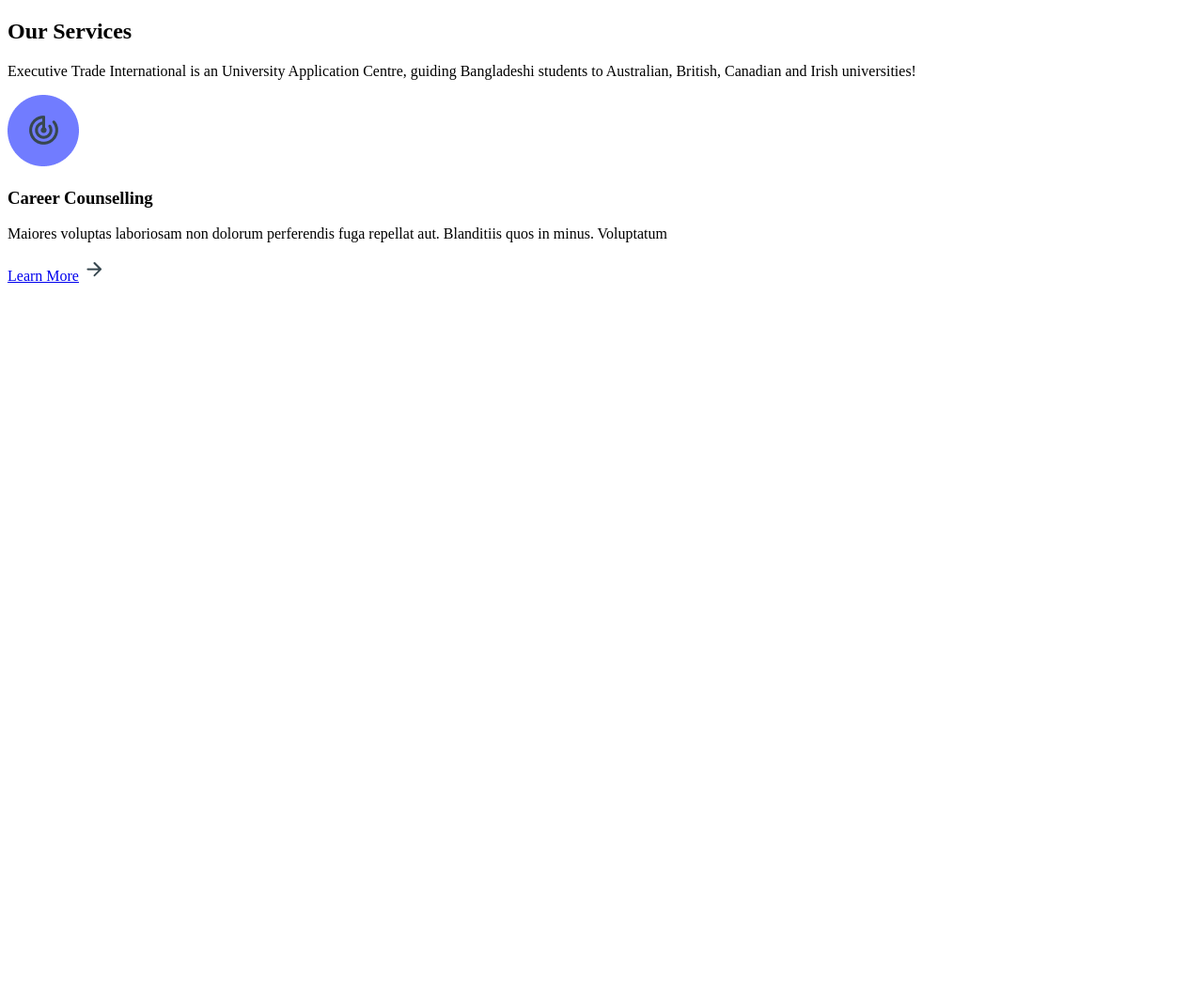
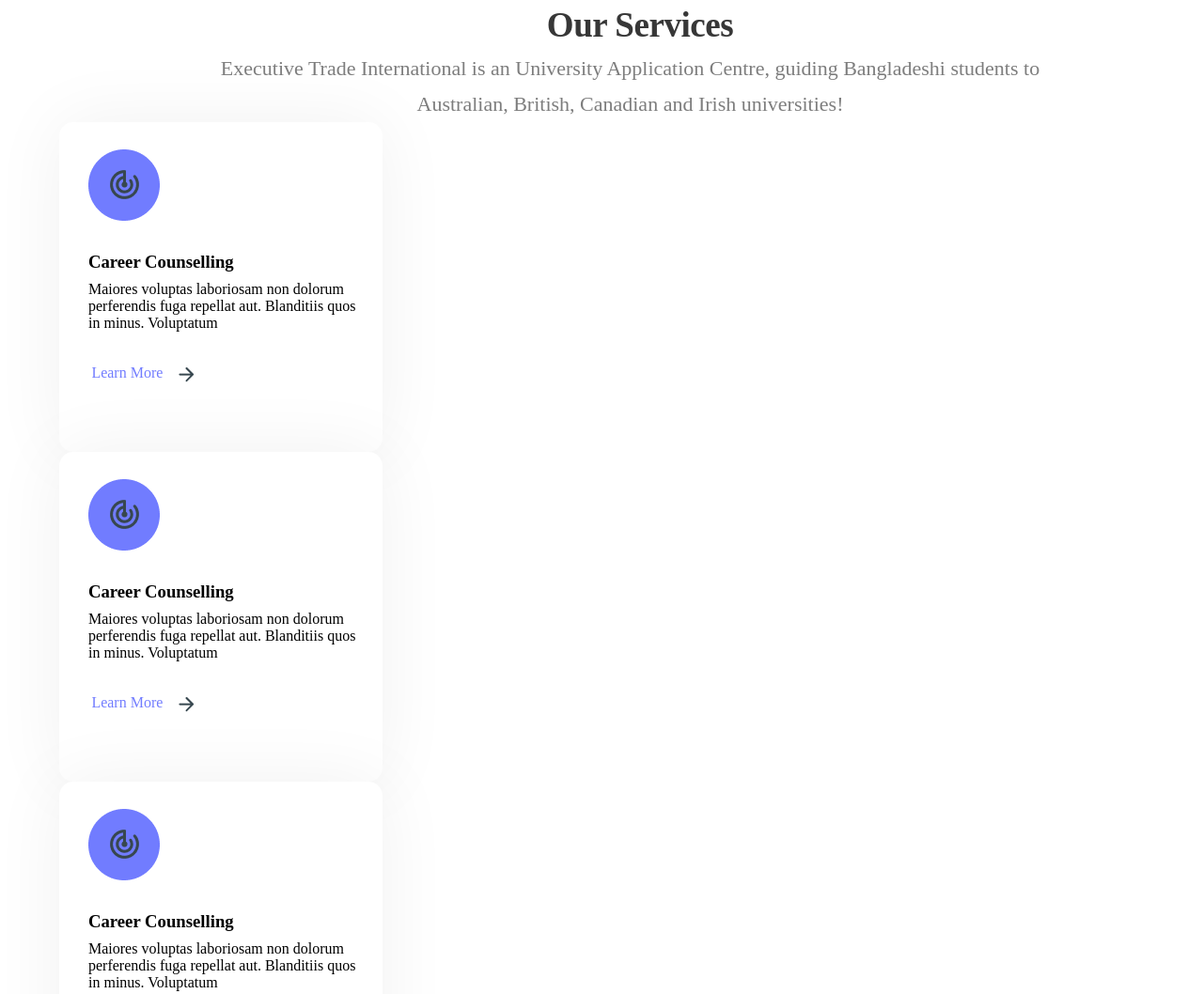
Before and after one commit to SHAVKATJON03/university, a plain HTML site: page index.html in a window 1280 px wide. Shown: the top 1058 px of the page at 94% size. Before the commit the page ends 800 px from the top, so only its background shows below. Drawn offline with Linux system fonts and the light colour scheme.

Commit message:
ozgartirish

```diff
--- a/css/main.css
+++ b/css/main.css
@@ -1,16 +1,66 @@
-*{
+* {
   padding: 0;
   margin: 0;
   box-sizing: border-box;
 }
-a{
+a {
   text-decoration: none;
   color: inherit;
+}
+img {
+  max-width: 100%;
 }
 ul {
   list-style: none;
 }
 .container {
+
   width: 1236px;
-    padding: 0 30px;
+  margin: 0 30px 0 63px;
 }
+.carer {
+  width: 344px;
+  height: 351px;
+  background: #ffffff;
+  box-shadow: 0px 0px 77px rgba(0, 0, 0, 0.06);
+  border-radius: 15px;
+}
+.foto1 {
+  margin: 29px 237px 29px 31px;
+}
+.carer h3 {
+  margin: 0px 34px 9px 31px;
+}
+.carer p {
+  margin: 9px 34px 9px 31px;
+  width: 296px;
+  font-weight: 500;
+  font-size: 16px;
+}
+.carer a {
+  color: #717cff;
+  position: absolute;
+  margin: 25.62px 34.38px 31px;
+}
+.strelka {
+  margin: 24px 0 0 123px;
+}
+.our h2 {
+  font-weight: 700;
+  font-size: 37px;
+  line-height: 54px;
+
+  text-align: center;
+  letter-spacing: -0.4625px;
+
+  color: #373737;
+}
+.our p {
+  margin-left: 133px;
+    width: 949px;
+    font-weight: 500;
+font-size: 22px;
+line-height: 38px;
+text-align: center;
+color: #7D7D7D;
+}
--- a/index.html
+++ b/index.html
@@ -5,21 +5,39 @@
     <meta http-equiv="X-UA-Compatible" content="IE=edge">
     <meta name="viewport" content="width=device-width, initial-scale=1.0">
     <title>Document</title>
+    <link rel="stylesheet" href="./css/main.css">
 </head>
 <body>
     <!-- Allayorov Shavkat main qismini bajarayapman -->
     <main>
        <div class="container">
-       <div>
+       <div class="our">
         <h2>Our Services</h2>
         <p>Executive Trade International is an University Application Centre, guiding Bangladeshi students to Australian, British, Canadian and Irish universities!</p>
        </div>
        <div>
-        <div>
-            <img src="./img/Group.png" alt="rasm">
+        <div class="carer">
+            <img class="foto1" src="./img/Group.png" alt="rasm">
             <h3>Career Counselling</h3>
             <p>Maiores voluptas laboriosam non dolorum perferendis fuga repellat aut. Blanditiis quos in minus. Voluptatum </p>
-            <a href="#">Learn More</a> <img src="./img/arrow_forward_24px.png" alt="icon">
+            <a href="#">Learn More</a>
+             <img class="strelka" src="./img/arrow_forward_24px.png" alt="icon">
+        </div>
+
+        <div class="carer">
+            <img class="foto1" src="./img/Group.png" alt="rasm">
+            <h3>Career Counselling</h3>
+            <p>Maiores voluptas laboriosam non dolorum perferendis fuga repellat aut. Blanditiis quos in minus. Voluptatum </p>
+            <a href="#">Learn More</a>
+             <img class="strelka" src="./img/arrow_forward_24px.png" alt="icon">
+        </div>
+
+        <div class="carer">
+            <img class="foto1" src="./img/Group.png" alt="rasm">
+            <h3>Career Counselling</h3>
+            <p>Maiores voluptas laboriosam non dolorum perferendis fuga repellat aut. Blanditiis quos in minus. Voluptatum </p>
+            <a href="#">Learn More</a>
+             <img class="strelka" src="./img/arrow_forward_24px.png" alt="icon">
         </div>
        </div>
        </div>
```
Lines whose indentation alone changed are shown as unchanged.
